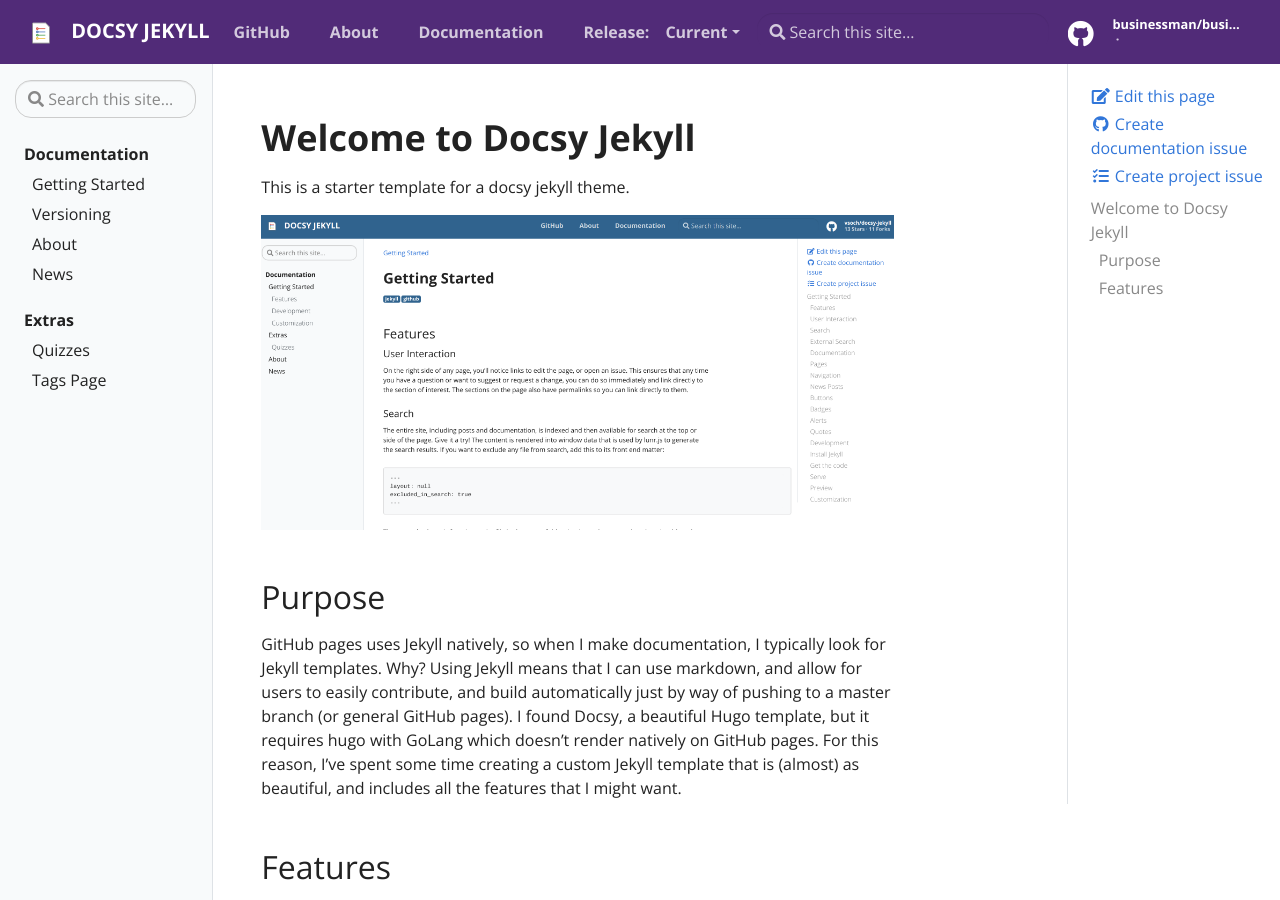
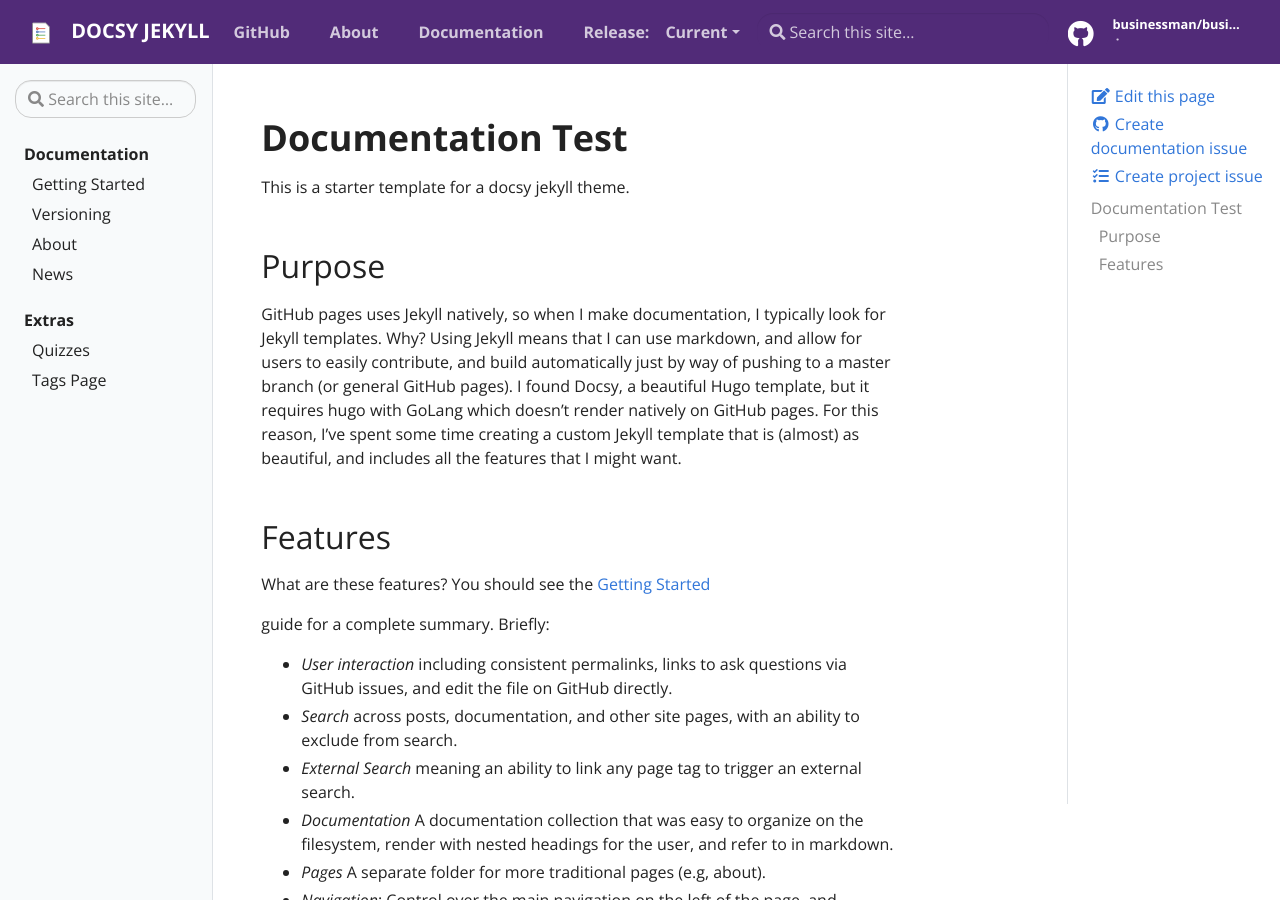
Before and after one commit to danmayich/docsy, a Jekyll site: the page built from pages/index.md, in a window 1280 px wide and 900 px high. Built offline with Jekyll 4.4.1, drawn with Linux system fonts in a browser that asks for light colours.

Commit message:
Update index.md

```diff
--- a/pages/index.md
+++ b/pages/index.md
@@ -4,11 +4,11 @@ title: Docsy Jekyll Theme
 permalink: /
 ---
 
-# Welcome to Docsy Jekyll
+# Documentation Test
 
 This is a starter template for a docsy jekyll theme.
 
-![assets/img/docsy-jekyll.png](assets/img/docsy-jekyll.png)
+
 
 ## Purpose
 
```
